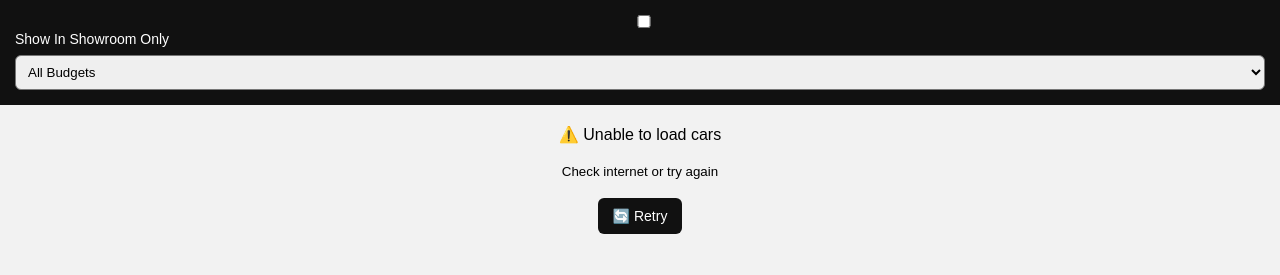
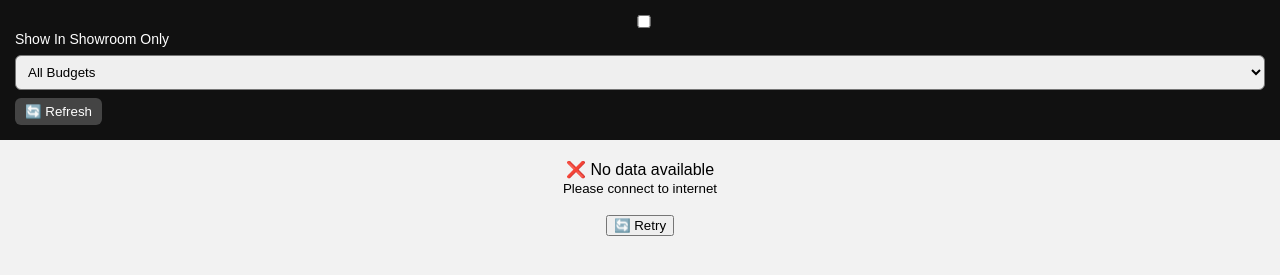
Before and after one commit to bluewavemotors/bwm-app, a plain HTML site: page index.html in a window 1280 px wide. Shown: the part 131-406 px from the top of the page. Drawn offline with Linux system fonts and the light colour scheme; no server answers.

Commit message:
Online/Offline capability added. Last updated data information added.

```diff
--- a/app.js
+++ b/app.js
@@ -28,21 +28,18 @@ function parsePrice(price) {
 async function loadCars() {
 
   const loadingDiv = document.getElementById("loading");
+  const lastUpdatedDiv = document.getElementById("lastUpdated");
 
   try {
     loadingDiv.style.display = "block";
-    loadingDiv.innerText = "Loading cars...";
+    loadingDiv.innerText = "⏳ Loading cars...";
 
     const response = await fetch(API_URL);
 
-    // Check HTTP error
-    if (!response.ok) {
-      throw new Error("Server error");
-    }
+    if (!response.ok) throw new Error("API error");
 
     const data = await response.json();
 
-    // Check empty data
     if (!data || data.length === 0) {
       loadingDiv.innerText = "No cars available";
       return;
@@ -50,31 +47,53 @@ async function loadCars() {
 
     carsData = data.filter(car => car.brand && car.model);
 
+    // ✅ Save offline data
+    localStorage.setItem("bwm_cars", JSON.stringify(carsData));
+
+    // ✅ Save timestamp
+    const now = new Date().toLocaleString();
+    localStorage.setItem("bwm_last_updated", now);
+
     loadingDiv.style.display = "none";
+
+    // ✅ Show last updated
+    lastUpdatedDiv.innerText = "Last updated: " + now;
 
     displayCars(carsData);
 
   } catch (error) {
 
-  console.error(error);
+    console.error(error);
 
-  loadingDiv.style.display = "block";
-  loadingDiv.innerHTML = `
-    <div style="text-align:center;">
-      ⚠️ Unable to load cars<br><br>
-      <small>Check internet or try again</small><br><br>
-      <button onclick="loadCars()" style="
-        padding:10px 15px;
-        border:none;
-        border-radius:6px;
-        background:#111;
-        color:white;
-        font-size:14px;
-      ">
-        🔄 Retry
-      </button>
-    </div>
-  `;
+    const cached = localStorage.getItem("bwm_cars");
+    const lastUpdated = localStorage.getItem("bwm_last_updated");
+
+    if (cached) {
+
+      carsData = JSON.parse(cached);
+
+      loadingDiv.innerHTML = `
+        ⚠️ Offline Mode<br>
+        <small>Showing last saved data</small><br><br>
+        <button onclick="loadCars()">🔄 Retry</button>
+      `;
+
+      lastUpdatedDiv.innerText = lastUpdated
+        ? "Last updated: " + lastUpdated
+        : "";
+
+      displayCars(carsData);
+
+    } else {
+
+      loadingDiv.innerHTML = `
+        ❌ No data available<br>
+        <small>Please connect to internet</small><br><br>
+        <button onclick="loadCars()">🔄 Retry</button>
+      `;
+
+      lastUpdatedDiv.innerText = "";
+    }
   }
 }
 
@@ -213,3 +232,6 @@ document.getElementById("showroomOnly").addEventListener("change", applyFilters)
 document.getElementById("budgetFilter").addEventListener("change", applyFilters);
 
 loadCars();
+
+document.getElementById("lastUpdated").innerText =
+  "Last updated: " + localStorage.getItem("bwm_last_updated");
--- a/index.html
+++ b/index.html
@@ -28,15 +28,31 @@
     <option value="3000000">Under 30 Lakhs</option>
     <option value="5000000">Under 50 Lakhs</option>
   </select>
+
+  <!-- 🔄 Refresh Button -->
+  <button onclick="loadCars()" style="
+    margin-top:8px;
+    padding:6px 10px;
+    border:none;
+    border-radius:6px;
+    background:#444;
+    color:white;
+  ">
+    🔄 Refresh
+  </button>
 </div>
 
+<!-- ⏳ Loading / Status -->
 <div id="loading" style="text-align:center; padding:20px;">
   Loading cars...
 </div>
 
-  <div id="carList"></div>
+<!-- 🕒 Last Updated -->
+<div id="lastUpdated" style="text-align:center; font-size:12px; color:#666;"></div>
 
-  <script src="app.js"></script>
+<div id="carList"></div>
+
+<script src="app.js"></script>
 
 </body>
 </html>
```
